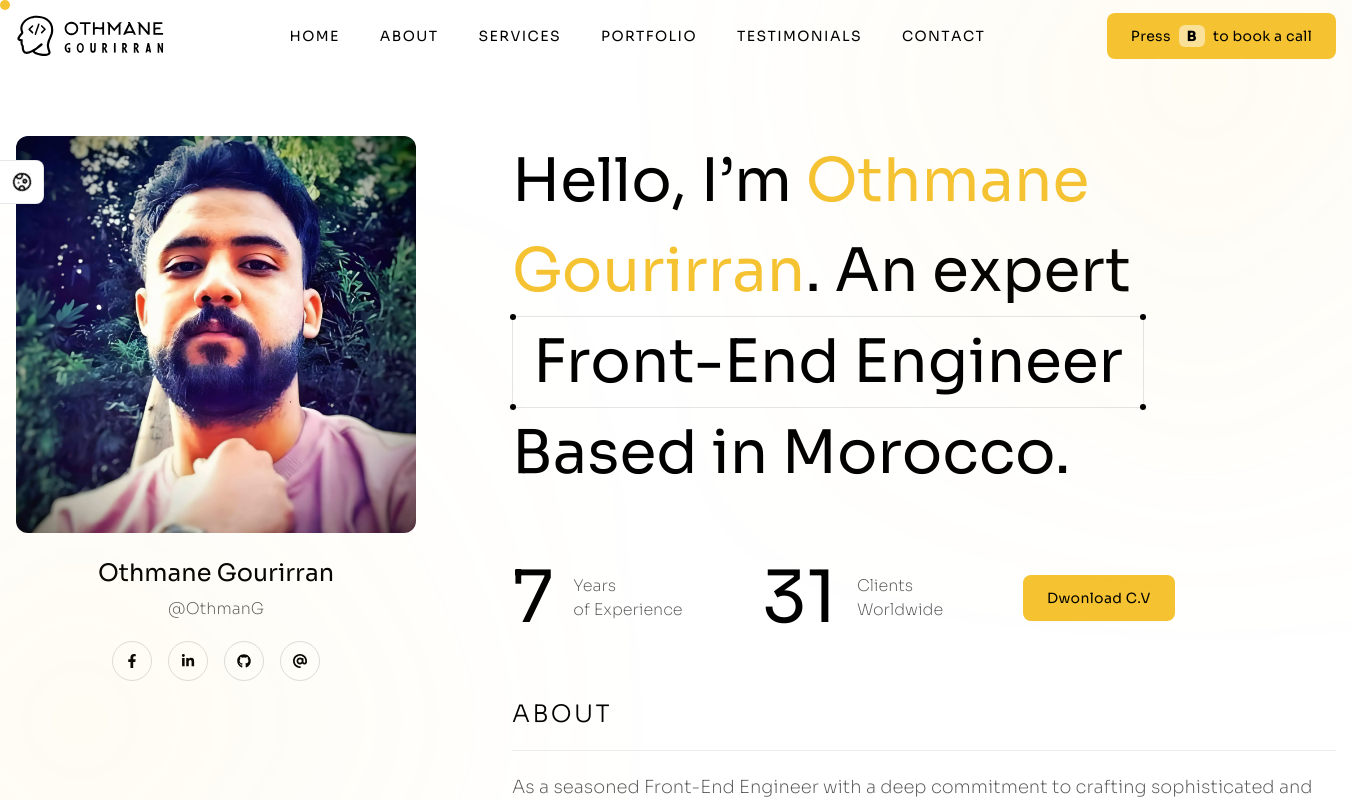
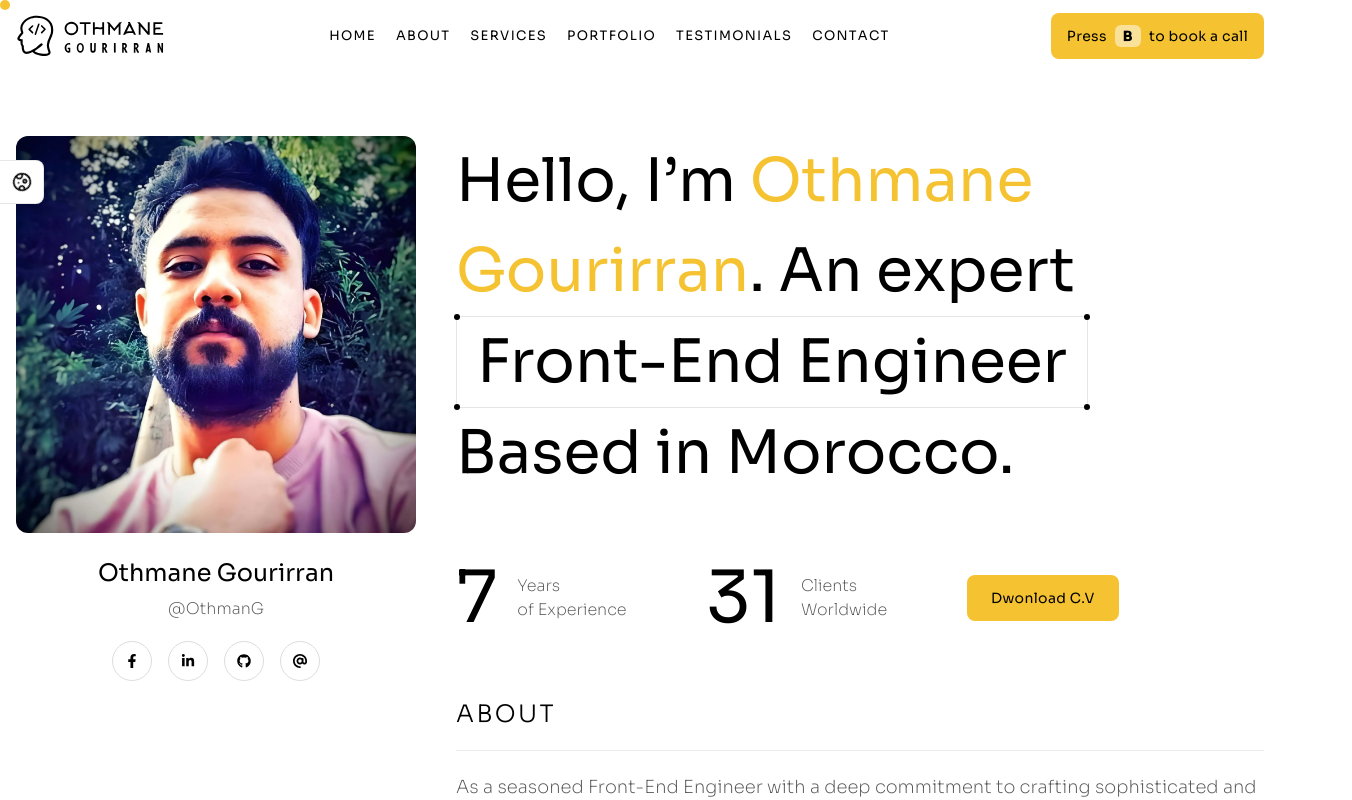
Before and after one commit to OthmanDev/othmandev.github.io, a Vue app: page / in a window 1280 px wide. Shown: the top 800 px of the page, 1352 px wide, since content can reach past the window. Built offline with nearby package versions, Linux system fonts and the light colour scheme.

Commit message:
add some tweeks

```diff
--- a/src/App.vue
+++ b/src/App.vue
@@ -386,9 +386,9 @@
               <MenuIcon class="w-5 h-5" />
             </div>
           </div>
-          <ul class="flex items-center justify-center gap-10 flex-1 md:hidden lg:gap-5">
+          <ul class="flex items-center justify-center gap-10 flex-1 md:hidden lgx:gap-5">
             <li>
-              <a href="/" class="text-sm uppercase tracking-widest">
+              <a href="/" class="text-sm uppercase tracking-widest lgx:text-xs">
                 <span class="rolling-text">
                   <div>
                     <span class="letter">H</span>
@@ -406,7 +406,7 @@
               </a>
             </li>
             <li>
-              <a @click.prevent="scrollToSection('#about')" href="#about" class="text-sm uppercase tracking-widest">
+              <a @click.prevent="scrollToSection('#about')" href="#about" class="text-sm uppercase tracking-widest lgx:text-xs">
                 <span class="rolling-text">
                   <div>
                     <span class="letter">A</span>
@@ -426,7 +426,7 @@
               </a>
             </li>
             <li>
-              <a @click.prevent="scrollToSection('#services')" href="#services" class="text-sm uppercase tracking-widest">
+              <a @click.prevent="scrollToSection('#services')" href="#services" class="text-sm uppercase tracking-widest lgx:text-xs">
                 <span class="rolling-text">
                   <div>
                     <span class="letter">S</span>
@@ -452,7 +452,7 @@
               </a>
             </li>
             <li>
-              <a @click.prevent="scrollToSection('#portfolio')" href="#portfolio" class="text-sm uppercase tracking-widest">
+              <a @click.prevent="scrollToSection('#portfolio')" href="#portfolio" class="text-sm uppercase tracking-widest lgx:text-xs">
                 <span class="rolling-text">
                   <div>
                     <span class="letter">P</span>
@@ -480,7 +480,7 @@
               </a>
             </li>
             <li>
-              <a @click.prevent="scrollToSection('#testimonials')" href="#testimonials" class="text-sm uppercase tracking-widest">
+              <a @click.prevent="scrollToSection('#testimonials')" href="#testimonials" class="text-sm uppercase tracking-widest lgx:text-xs">
                 <span class="rolling-text">
                   <div>
                     <span class="letter">T</span>
@@ -514,7 +514,7 @@
               </a>
             </li>
             <li>
-              <a @click.prevent="scrollToSection('#contact')" href="#contact" class="text-sm uppercase tracking-widest">
+              <a @click.prevent="scrollToSection('#contact')" href="#contact" class="text-sm uppercase tracking-widest lgx:text-xs">
                 <span class="rolling-text">
                   <div>
                     <span class="letter">C</span>
@@ -570,14 +570,14 @@
               </a>
             </li>
           </ul>
-          <a id="book-a-call" href="https://koalendar.com/e/meet-with-othmane" target="_blank" class="text-sm text-black bg-primary px-6 py-3 leading-none flex items-center rounded-lg tracking-wide hover:brightness-105 md:hidden">Press <b class="mx-2 py-1 px-2 bg-white/50 rounded-md text-center font-extrabold">B</b> to book a call</a>
+          <a id="book-a-call" href="https://koalendar.com/e/meet-with-othmane" target="_blank" class="text-sm text-black bg-primary px-6 py-3 lgx:px-4 leading-none flex items-center rounded-lg tracking-wide hover:brightness-105 md:hidden">Press <b class="mx-2 py-1 px-2 bg-white/50 rounded-md text-center font-extrabold">B</b> to book a call</a>
         </div>
       </div>
     </header>
     <main>
       <section class="py-16 lg:py-8">
         <div class="container">
-          <div class="flex items-start justify-between gap-24 md:flex-col md:gap-6">
+          <div class="flex items-start justify-between gap-24 md:flex-col lgx:gap-10">
             <div class="w-author sticky top-20 md:top-0 md:relative md:w-full">
               <div class="grid gap-6">
                 <div class="bg-primary rounded-xl overflow-hidden relative blur-image">
@@ -617,7 +617,7 @@
             </div>
             <div class="flex-1">
               <div class="grid gap-16 md:gap-8">
-                <h1 class="text-6xl leading-normal md:text-4xl md:leading-normal sm:text-center">Hello, I’m <span class="text-primary">Othmane Gourirran</span>. An expert <span class="bord">Front-End Engineer<i></i></span> Based in Morocco.</h1>
+                <h1 class="text-6xl leading-normal md:text-4xl md:leading-normal md:text-center">Hello, I’m <span class="text-primary">Othmane Gourirran</span>. An expert <span class="bord">Front-End Engineer<i></i></span> Based in Morocco.</h1>
                 <div class="flex items-center gap-20 md:grid md:grid-cols-2 md:gap-6">
                   <div class="flex items-center gap-5 md:gap-3">
                     <h2 class="text-7xl md:text-5xl">7</h2>
--- a/src/assets/css/components.css
+++ b/src/assets/css/components.css
@@ -79,7 +79,7 @@
   .blur-image:after {
     content: "";
     filter: blur(1000px) brightness(0.5);
-    @apply absolute w-40 h-40 rounded-full pointer-events-none bg-primary;
+    @apply absolute w-40 h-40 rounded-full pointer-events-none bg-primary hidden;
   }
   .blur-image:before {
     @apply top-0 right-0;
--- a/src/assets/css/layout.css
+++ b/src/assets/css/layout.css
@@ -14,7 +14,7 @@
   body:after {
     content: "";
     filter: blur(200px);
-    @apply fixed w-40 h-40 rounded-full pointer-events-none bg-primary;
+    @apply fixed w-40 h-40 rounded-full pointer-events-none bg-primary hidden;
   }
   body:before {
     @apply top-0 right-0;
@@ -23,6 +23,6 @@
     @apply bottom-0 left-0;
   }
   .container {
-    @apply w-container mx-auto px-4 lg:w-full;
+    @apply w-container mx-auto px-4 lgx:w-full;
   }
 }
--- a/tailwind.config.js
+++ b/tailwind.config.js
@@ -44,6 +44,9 @@ module.exports = {
         xl: {
           max: '1920px',
         },
+        lgx: {
+          max: '1350px'
+        },
         lg: {
           max: '1023px',
         },
```
